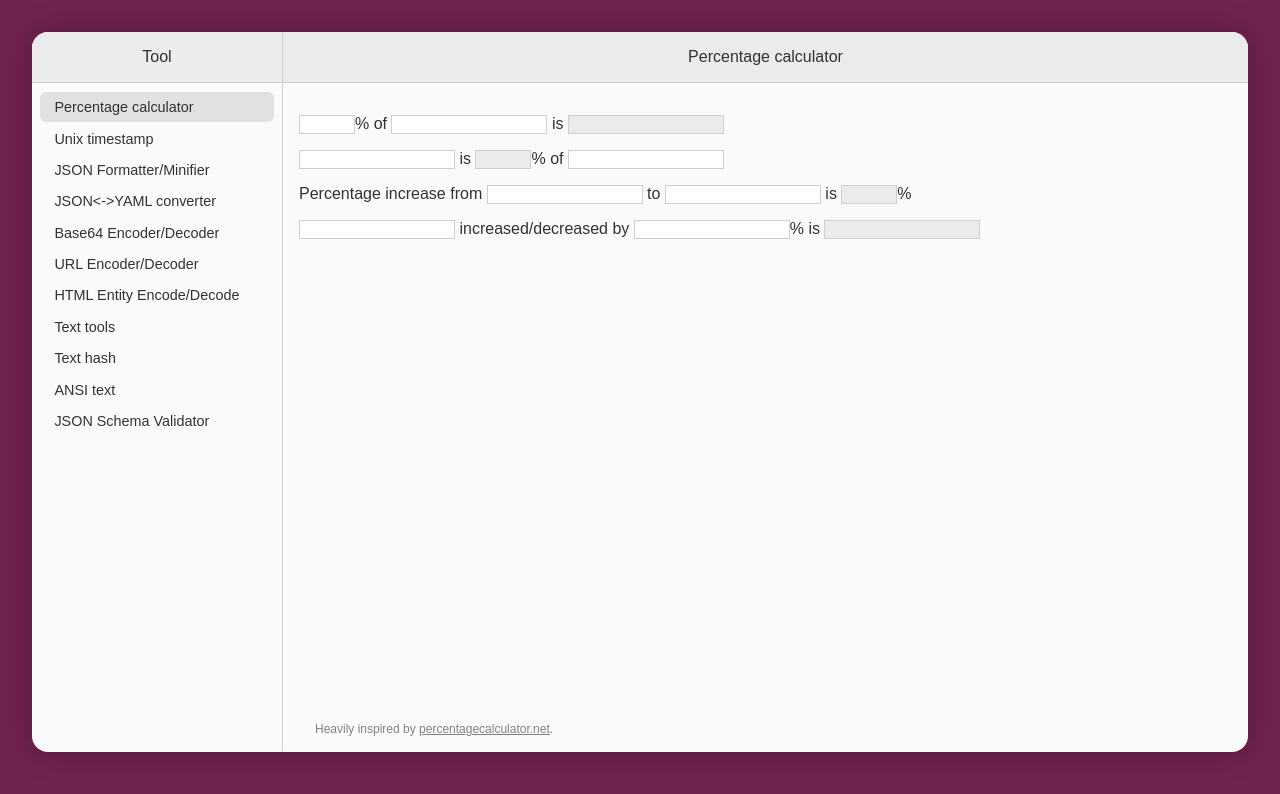
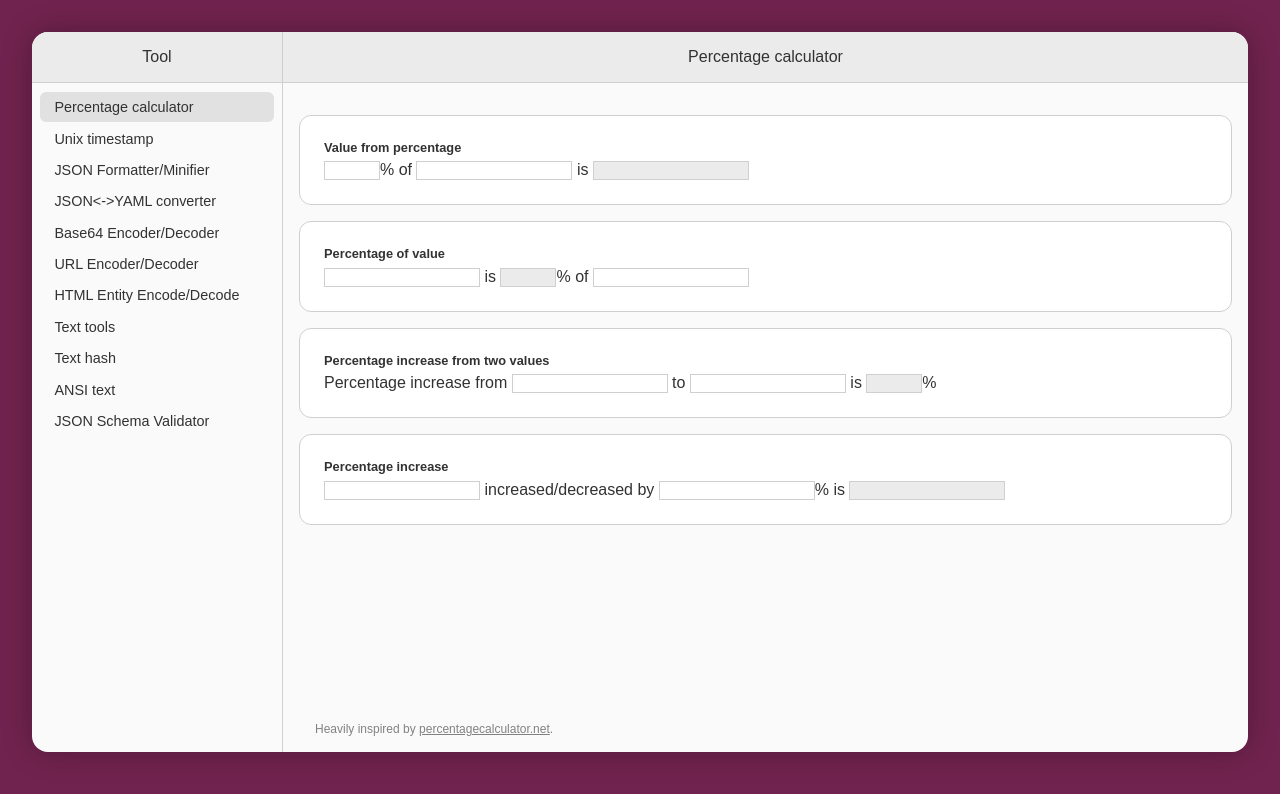
Before and after one commit to eliandoran/toolkit, a SvelteKit app: page /percentage-calculator in a window 1280 px wide. Shown: the top 794 px of the page. Built offline with nearby package versions, Linux system fonts and the light colour scheme.

Commit message:
percentage-calculator: Add card design

```diff
--- /dev/null
+++ b/src/lib/components/card.svelte
@@ -0,0 +1,30 @@
+<script>
+    export let title = undefined;
+</script>
+
+<section>
+
+    {#if title}
+    <h3>{title}</h3>
+    {/if}
+
+    <slot />
+
+</section>
+
+<style>
+    section {
+        background: var(--content-background-color);
+        padding: 1.5em;
+        border-radius: 12px;
+        margin: 1em 0;
+        border: 1px solid var(--border-color);
+    }
+
+    section h3 {
+        margin: 0;
+        margin-bottom: 0.5em;
+        font-size: 0.8em;
+        font-weight: 800;
+    }
+</style>
--- a/src/routes/percentage-calculator/+page.svelte
+++ b/src/routes/percentage-calculator/+page.svelte
@@ -1,6 +1,7 @@
 <script>
 	import OneColumnView from "$lib/components/one-column-view.svelte";
-import Tool from "$lib/components/tool.svelte";
+    import Tool from "$lib/components/tool.svelte";
+	import Card from "../../lib/components/card.svelte";
 	import PercentageDifference from "./percentage-difference.svelte";
 	import PercentageIncrease from "./percentage-increase.svelte";
 	import PercentageOfValue from "./percentage-of-value.svelte";
@@ -10,21 +11,21 @@ import Tool from "$lib/components/tool.svelte";
 <Tool>
 
     <OneColumnView title="Percentage calculator">
-        <section>
+        <Card title="Value from percentage">
             <ValueFromPercentage />
-        </section>
+        </Card>
 
-        <section>
+        <Card title="Percentage of value">
             <PercentageOfValue />
-        </section>
+        </Card>
 
-        <section>
+        <Card title="Percentage increase from two values">
             <PercentageDifference />
-        </section>
+        </Card>
 
-        <section>
+        <Card title="Percentage increase">
             <PercentageIncrease />
-        </section>
+        </Card>
     </OneColumnView>
 
     <span slot="footer">
@@ -34,7 +35,6 @@ import Tool from "$lib/components/tool.svelte";
 </Tool>
 
 <style>
-
     section {
         margin: 1em 0;
     }
```
